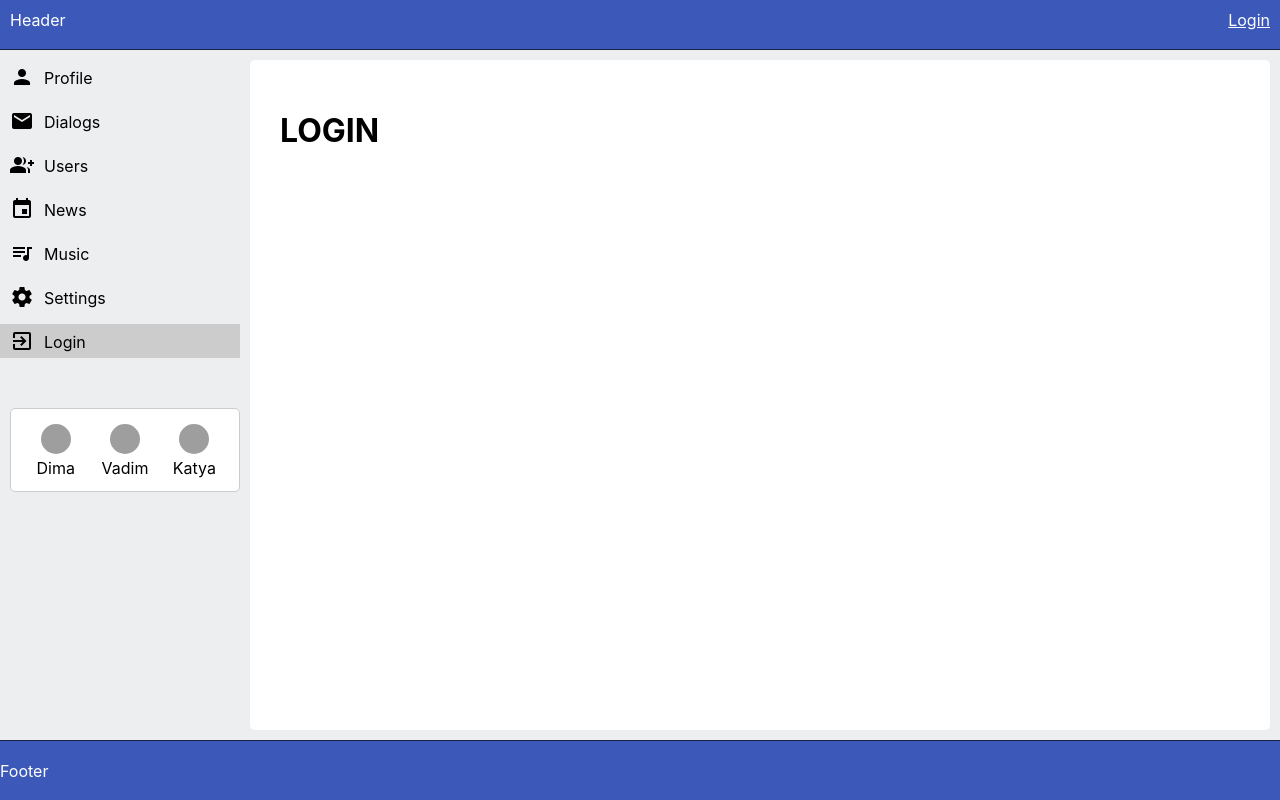
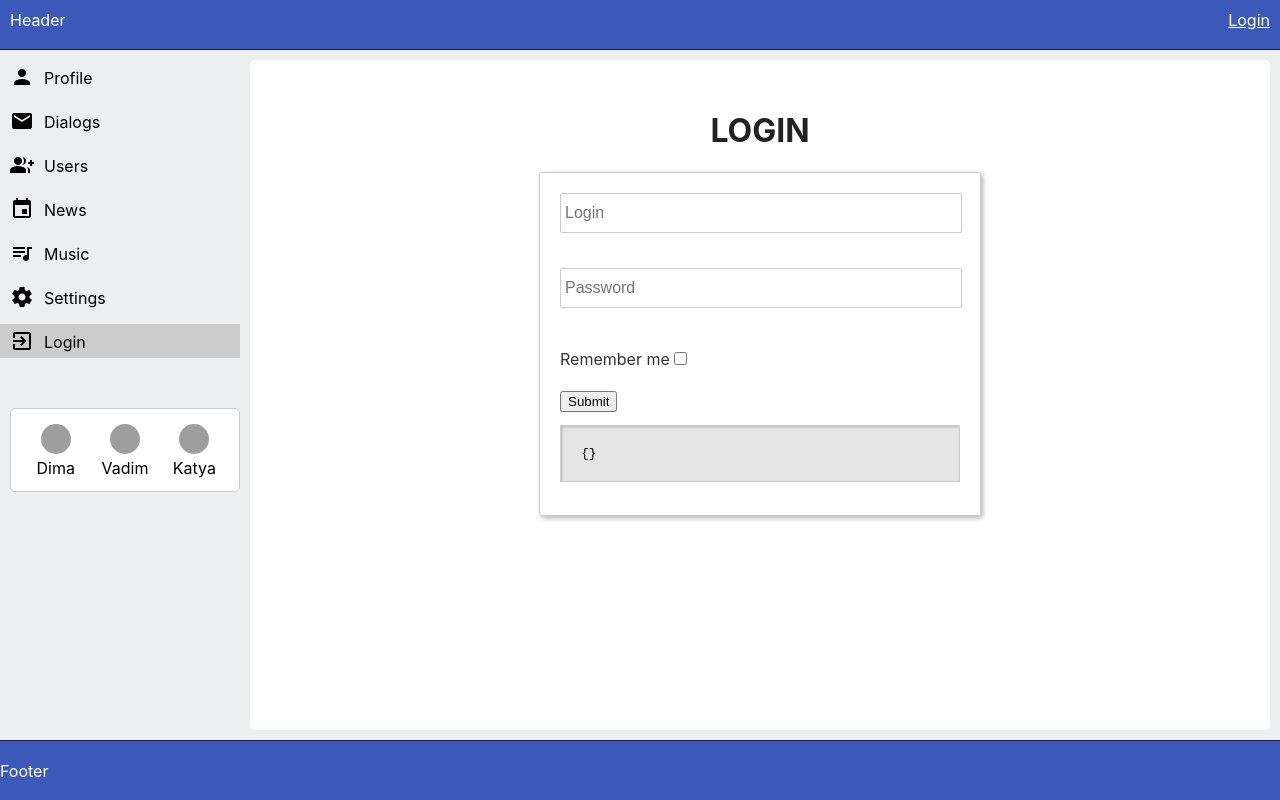
Before and after one commit to vadimnevinskiy/kama, a React (Create React App) app: page /login in a window 1280 px wide. Built offline with nearby package versions, Linux system fonts and the light colour scheme; no server answers; grey boxes are pictures that could not be loaded.

Commit message:
L#75 Added 'npm install --save final-form react-final-form' & Designed layout LOGIN FORM

```diff
--- a/package.json
+++ b/package.json
@@ -7,9 +7,11 @@
     "@testing-library/react": "^11.1.0",
     "@testing-library/user-event": "^12.1.10",
     "axios": "^0.21.1",
+    "final-form": "^4.20.2",
     "material-design-icons": "^3.0.1",
     "react": "^17.0.1",
     "react-dom": "^17.0.1",
+    "react-final-form": "^6.5.2",
     "react-redux": "^7.2.2",
     "react-router-dom": "^5.2.0",
     "react-scripts": "4.0.3",
--- a/src/components/Login/Login.jsx
+++ b/src/components/Login/Login.jsx
@@ -1,8 +1,82 @@
 import React from 'react';
+import classes from './Login.module.css';
+import {Form, Field} from 'react-final-form';
+
+
+// const onSubmit = (values) => {
+//     window.alert(JSON.stringify(values, 0, 2))
+// }
+const validate = (values) => {
+    const errors = {}
+    if (!values.login) {
+        errors.login = 'Required'
+    }
+    if (!values.password) {
+        errors.password = 'Required'
+    }
+    return errors
+}
+
+
+const LoginForm = (props) => {
+    return (
+        <div className={classes.login}>
+            <Form
+                onSubmit={props.onSubmit}
+                validate={validate}
+                render={({handleSubmit, form, submitting, pristine, values}) => (
+                    <form onSubmit={handleSubmit}>
+                        <div>
+                            <Field name="login">
+                                {({input, meta}) => (
+                                    <div>
+                                        <input {...input} type="text" placeholder="Login" />
+                                        <span>{meta.error && meta.touched && <i>{meta.error}</i>}&nbsp;</span>
+                                    </div>
+                                )}
+                            </Field>
+                        </div>
+                        <div>
+                            <Field name="password">
+                                {({input, meta}) => (
+                                    <div>
+                                        <input {...input} type="password" placeholder="Password" />
+                                        <span>{meta.error && meta.touched && <i>{meta.error}</i>}&nbsp;</span>
+                                    </div>
+                                )}
+                            </Field>
+                        </div>
+                        <div>
+                            <label>Remember me</label>
+                            <Field
+                                name="rememberMe"
+                                component="input"
+                                type="checkbox"
+                            />
+                        </div>
+                        <button type="submit" disabled={submitting}>Submit</button>
+                        {/*<button*/}
+                        {/*    type="button"*/}
+                        {/*    onClick={form.reset}*/}
+                        {/*    disabled={submitting || pristine}*/}
+                        {/*>Reset</button>*/}
+                        <pre>{JSON.stringify(values, 0, 2)}</pre>
+                    </form>
+                )}
+            />
+        </div>
+    )
+}
 
 const Login = (props) => {
+    const onSubmit = (formData) => {
+        console.log(formData)
+    }
     return (
-        <h1>LOGIN</h1>
+        <div className={classes.login}>
+            <h1>LOGIN</h1>
+            <LoginForm onSubmit={onSubmit}/>
+        </div>
     )
 }
 
--- /dev/null
+++ b/src/components/Login/Login.module.css
@@ -0,0 +1,66 @@
+.login {
+
+}
+
+
+h1 {
+    text-align: center;
+    color: #222;
+}
+form {
+    max-width: 400px;
+    margin: 10px auto;
+    border: 1px solid #ccc;
+    padding: 20px;
+    box-shadow: 2px 2px 5px rgba(0, 0, 0, 0.3);
+    border-radius: 3px;
+}
+form div {
+    margin: 0px 0px 15px 0px;
+}
+form label {
+    color: #333;
+    width: 110px;
+    font-size: 1em;
+    line-height: 32px;
+}
+
+form input[type="text"],
+form input[type="password"],
+form select,
+form textarea {
+    width: 98%;
+    padding: 10px 1%;
+    font-size: 1em;
+    border: 1px solid #ccc;
+    border-radius: 2px;
+    outline: none;
+}
+
+form input[type='checkbox'] {
+    margin-top: 7px;
+}
+
+form input {
+    margin-right: 3px;
+}
+
+form span {
+    color: #800;
+    font-style: italic;
+    font-size: 12px;
+}
+
+form .buttons {
+    display: flex;
+    flex-flow: row nowrap;
+    justify-content: center;
+    margin-top: 15px;
+}
+
+pre {
+    border: 1px solid #ccc;
+    background: rgba(0, 0, 0, 0.1);
+    box-shadow: inset 1px 1px 3px rgba(0, 0, 0, 0.2);
+    padding: 20px;
+}
--- a/src/index.css
+++ b/src/index.css
@@ -1,9 +1,8 @@
 @import '~material-design-icons/iconfont/material-icons.css';
 body {
   margin: 0;
-  font-family: -apple-system, BlinkMacSystemFont, 'Segoe UI', 'Roboto', 'Oxygen',
-    'Ubuntu', 'Cantarell', 'Fira Sans', 'Droid Sans', 'Helvetica Neue',
-    sans-serif;
+  font-family: -apple-system, sans-serif, BlinkMacSystemFont, 'Segoe UI', 'Roboto', 'Oxygen',
+    'Ubuntu', 'Cantarell', 'Fira Sans', 'Droid Sans', 'Helvetica Neue';
   -webkit-font-smoothing: antialiased;
   -moz-osx-font-smoothing: grayscale;
   background-color: #EDEEF0;
--- a/src/redux/redux-store.js
+++ b/src/redux/redux-store.js
@@ -5,6 +5,7 @@ import sidebarReducer from "./sidebar-reducer";
 import usersReducer from "./users-reducer";
 import authReducer from "./auth-reducer";
 import thunkMiddleware from "redux-thunk";
+
 
 let reducers = combineReducers({
     profilePage: profileReducer,
```
Also changed, not shown: 1 other file (tests, documents, lock files or other folders).
